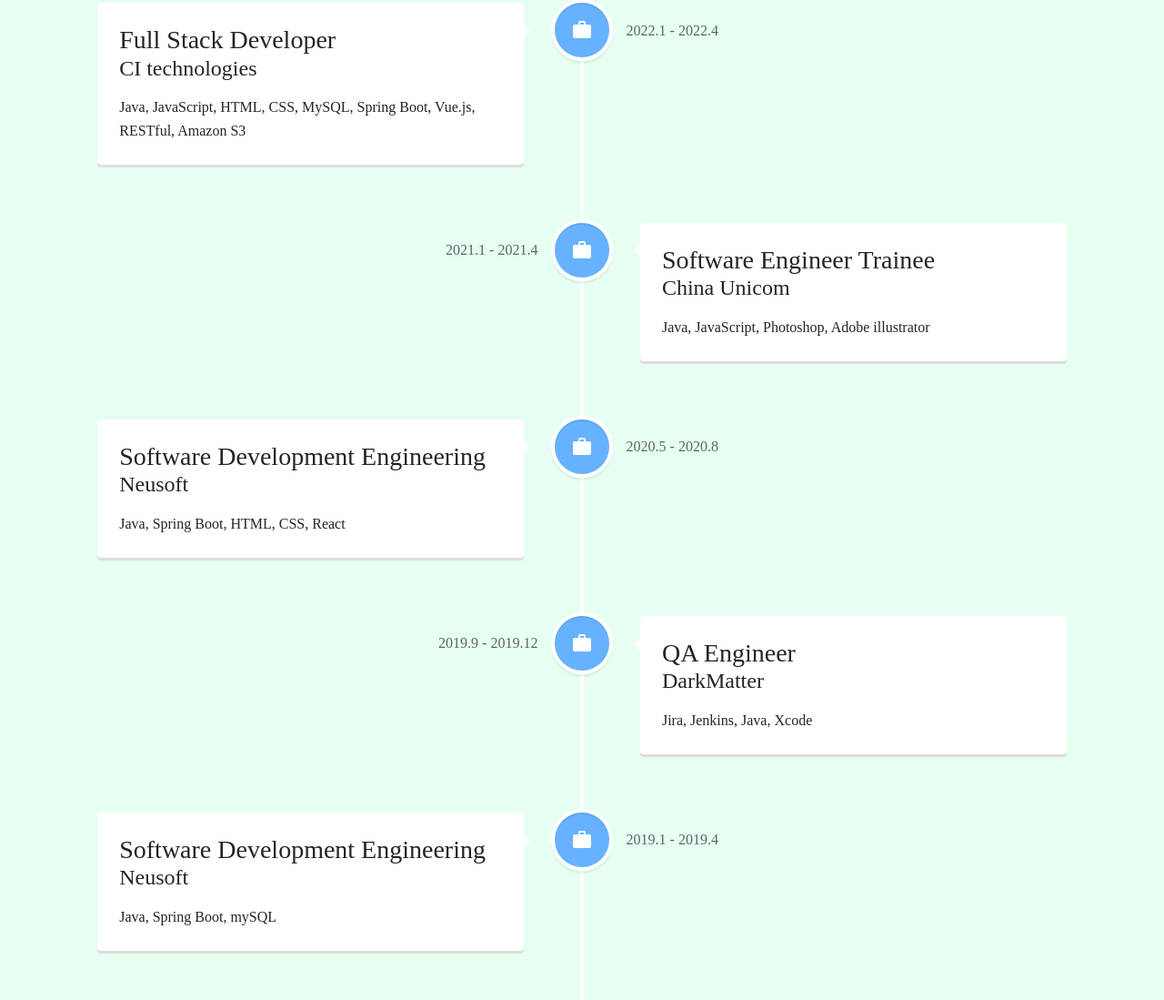
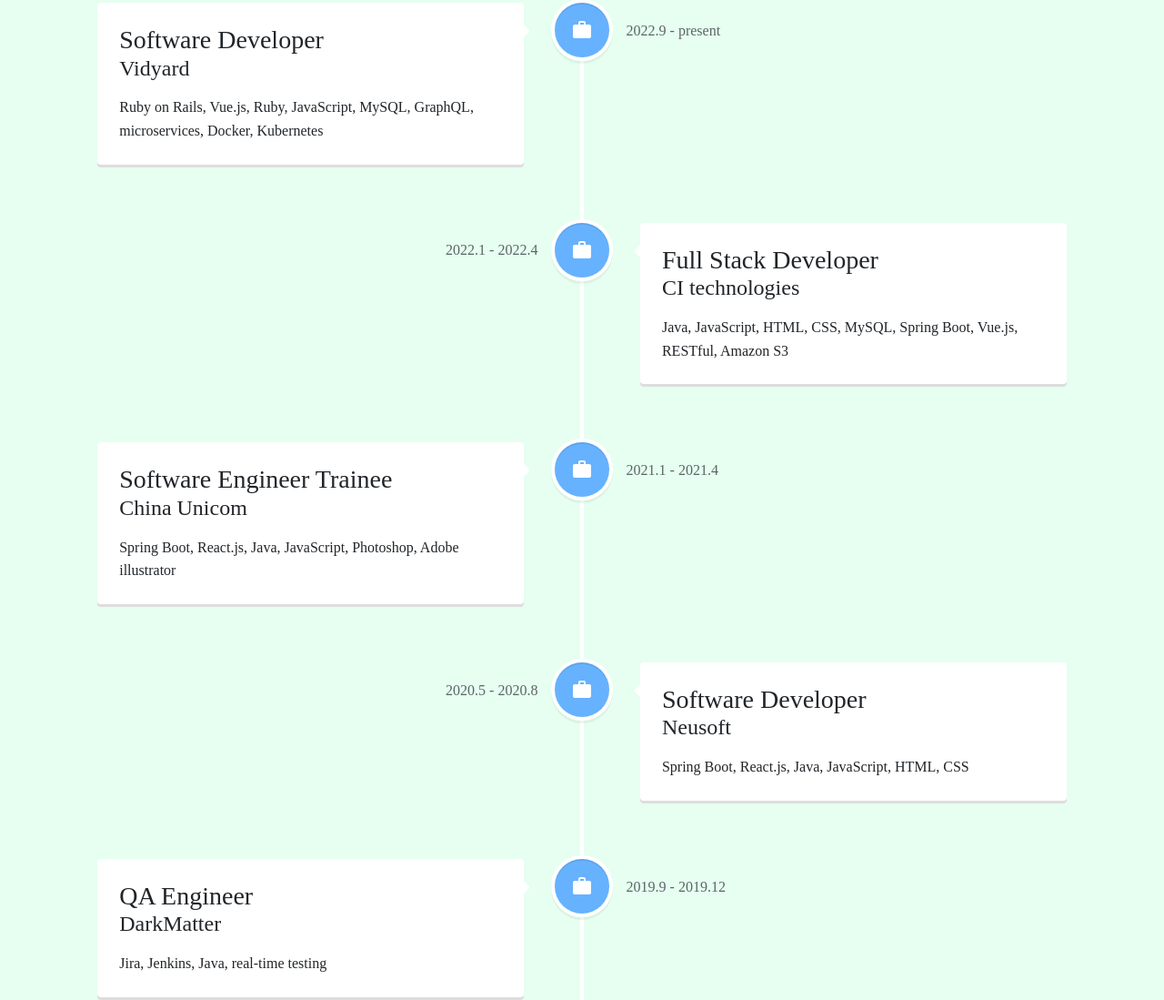
Before and after one commit to yiruW/yiru-cv, a React app: page / in a window 1280 px wide. Shown: the part 893-1992 px from the top of the page at 91% size. Built offline with nearby package versions, Linux system fonts and the light colour scheme; a web font is replaced by a local one.

Commit message:
update resume

```diff
--- a/src/data.js
+++ b/src/data.js
@@ -1,23 +1,26 @@
 const work = [
-    {key : 0, title: "Full Stack Developer",
+    {key: 0, title: "Software Developer",
+    company: "Vidyard", duration: "2022.9 - present",
+    skills: "Ruby on Rails, Vue.js, Ruby, JavaScript, MySQL, GraphQL, microservices, Docker, Kubernetes"},
+    {key : 1, title: "Full Stack Developer",
     company: "CI technologies", duration: "2022.1 - 2022.4",
     skills: "Java, JavaScript, HTML, CSS, MySQL, Spring Boot, Vue.js, RESTful, Amazon S3"},
-    {key : 1, title: "Software Engineer Trainee",
+    {key : 2, title: "Software Engineer Trainee",
     company: "China Unicom", duration: "2021.1 - 2021.4",
-    skills: "Java, JavaScript,  Photoshop, Adobe illustrator"},
-    {key : 2, title: "Software Development Engineering",
+    skills: "Spring Boot, React.js, Java, JavaScript, Photoshop, Adobe illustrator"},
+    {key : 3, title: "Software Developer",
     company: "Neusoft", duration: "2020.5 - 2020.8",
-    skills: "Java, Spring Boot, HTML, CSS, React"},
-    {key : 3, title: "QA Engineer",
+    skills: "Spring Boot, React.js, Java, JavaScript, HTML, CSS"},
+    {key : 4, title: "QA Engineer",
     company: "DarkMatter", duration: "2019.9 - 2019.12",
-    skills: "Jira, Jenkins, Java, Xcode"},
-    {key : 4, title: "Software Development Engineering",
+    skills: "Jira, Jenkins, Java, real-time testing"},
+    {key : 5, title: "Software Developer",
     company: "Neusoft", duration: "2019.1 - 2019.4",
     skills: "Java, Spring Boot, mySQL"},
 ]
 
 function brief(){
-    return "Skilled in Java, JavaScript, SpringBoot, Vue, React. Worked as web developer for 3 co-op terms. Love to learn new stuff and make contributions :)";
+    return "Skilled in Java, JavaScript, SpringBoot, Vue, React. Worked as software developer for 3 co-op terms. Love to learn new stuff and make contributions :)";
 }
 function education(){
     return ([
@@ -32,6 +35,7 @@
 function project(){
     return ([
         {key: 0, field: "This resume webpage", breif: "This webpage is built with React and Bootstrap, finished in May 2022 for applying jobs.", skills:["JavaScript","React"], source:"https://github.com/yiruW/yiru-cv"},
+        {key: 1, field: "Image detection", breif: "This project is used to detect emergency vehicle by flashing lights.", skills: ["Python", "OpenCV"], source: "https://github.com/yiruW/flashing-light-detection.git"},
         {key: 2, field: "Issue tracking webpage", breif: "The issue tracking webpage is similar to Jira, but only accept bug reports from customers who subscribe products. Mails will automatically sent to customers if new build is released, and parsed to create new bug tickets when received from users.", skills:["Java", "JavaScript", "SpringBoot", "Vue", "AmazonSaas"]},
         {key: 3, field: "Real-time OS", breif: "This project is a Linux system that handle instructions between kernel mode and user mode. The system will handle system call or any instructions, and execute memory allocations.", skills:["C"], source:"https://github.com/yiruW/realTimeOS"},
         {key: 4, field: "Product Website", breif: "A simple webpage display a product introduction.", skills:["JavaScript", "HTML", "CSS", "PS"], source:"https://github.com/yiruW/appLeaflet"}
--- a/src/styles.css
+++ b/src/styles.css
@@ -43,7 +43,7 @@
 .Nav-link:hover{
     color: #04543e;
     text-shadow: 1px 1px 1px #daebe1;
-    font-weight: 600;
+    font-weight: 500;
 }
 .icon-link{
     width: 20px;
```
